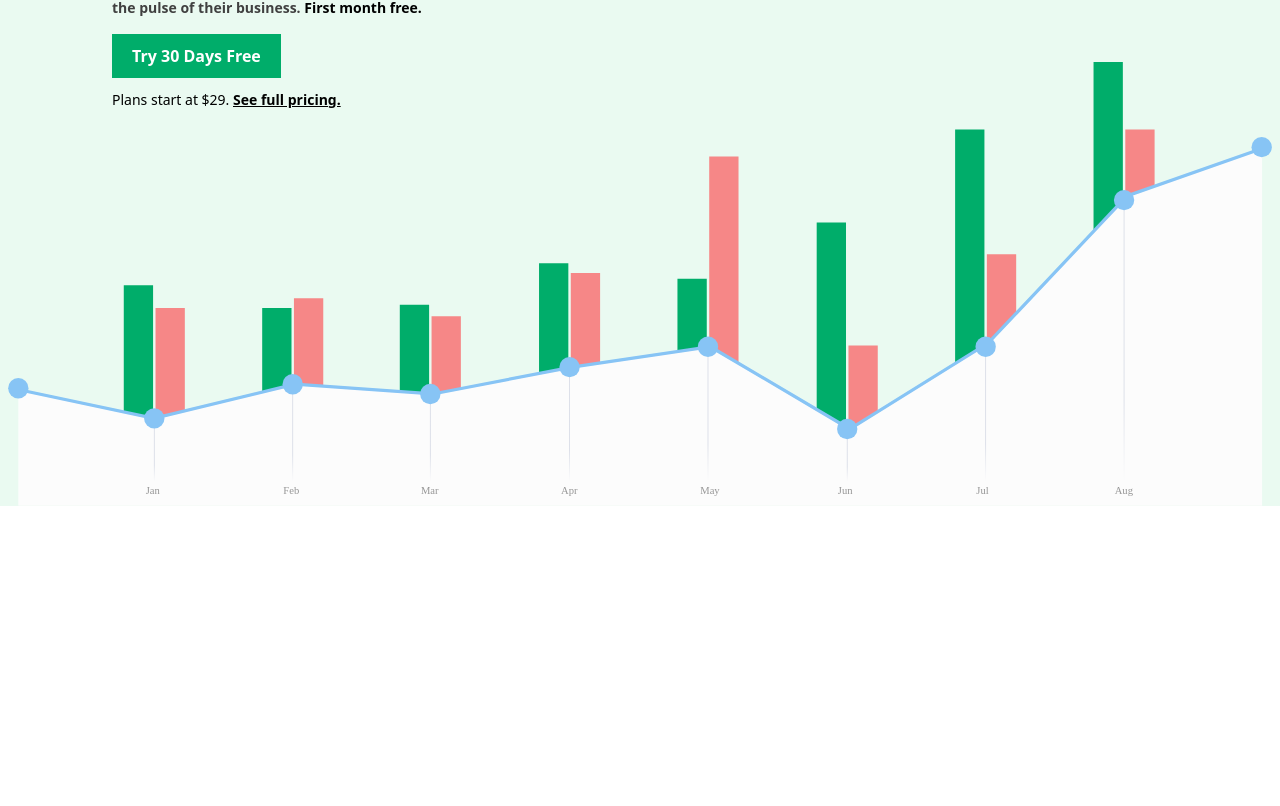
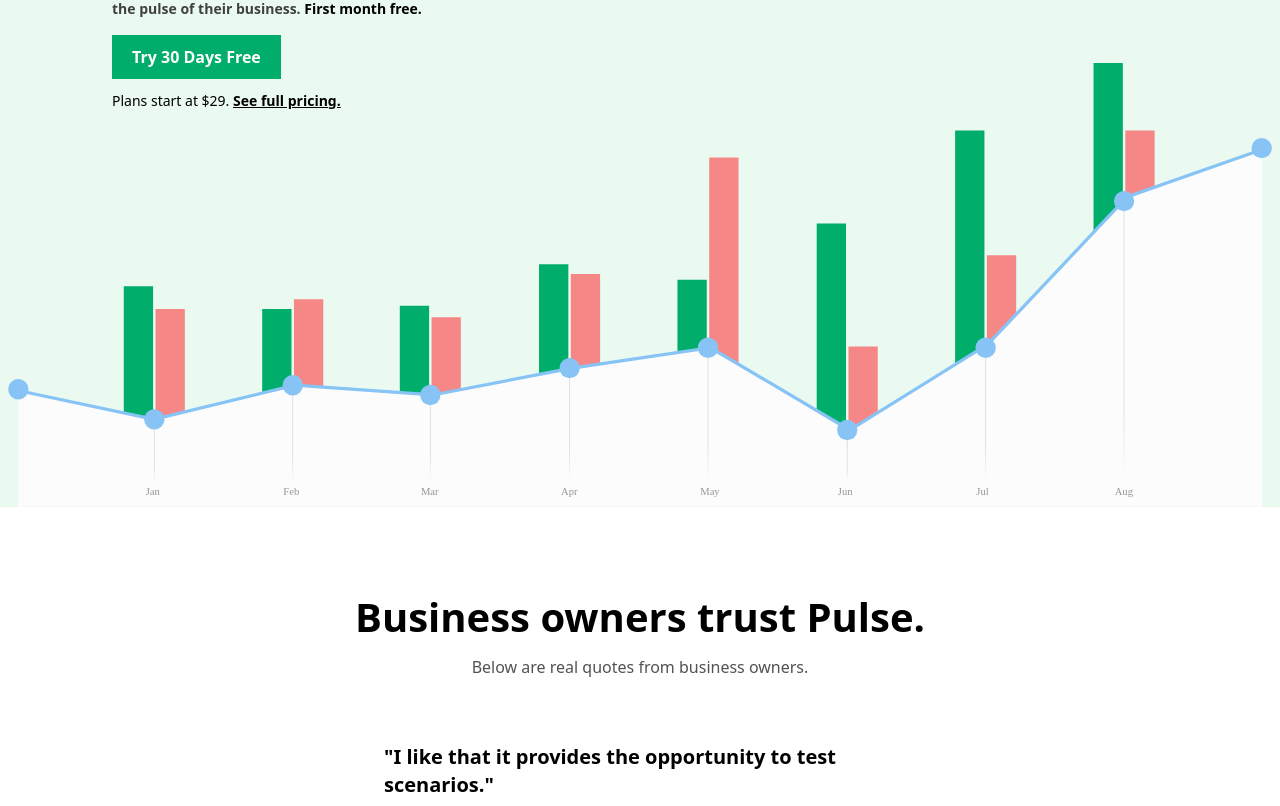
Before and after one commit to ShayokhShorfuddin/pulse, a React (Vite) app: page / in a window 1280 px wide. Shown: the part 291-1097 px from the top of the page. Before the commit the page ends 800 px from the top, so only its background shows below. Built offline with nearby package versions, Linux system fonts and the light colour scheme.

Commit message:
add testimonial section

```diff
--- a/src/App.tsx
+++ b/src/App.tsx
@@ -1,11 +1,13 @@
 import Hero from "./components/Hero";
 import Navbar from "./components/Navbar";
+import Testimonials from "./components/Testimonials";
 
 export default function App() {
 	return (
 		<>
 			<Navbar />
 			<Hero />
+			<Testimonials />
 		</>
 	);
 }
--- a/src/components/Navbar.tsx
+++ b/src/components/Navbar.tsx
@@ -7,7 +7,7 @@
 
 	return (
 		<header>
-			<nav className="relative flex justify-between items-center px-5 lg:px-[7rem] py-5 border-b-1 border-neutral-200 sm:border-b-0">
+			<nav className="relative flex justify-between items-center px-5 lg:px-[7rem] py-5 border-b-1 border-neutral-200 ">
 				<img src={PulseLogo} alt="Pulse logo" />
 
 				<HorizontalLinks />
--- /dev/null
+++ b/src/components/Testimonials.tsx
@@ -0,0 +1,58 @@
+interface QuoteItem {
+	quote: string;
+	text: string;
+}
+
+const quotes: QuoteItem[] = [
+	{
+		quote: "I like that it provides the opportunity to test scenarios.",
+		text: "You can quickly toggle income and expenses off and on to see what happens based on different scenarios to see how they impact your bottom line. When you can forecast your cash flow this quickly and easily, you're empowered to make smarter business decisions.",
+	},
+	{
+		quote: "Pulse shows me how to track cash flow the right way.",
+		text: "Stop stumbling your way through spreadsheets not knowing what you don't know. Pulse shows you a simple, easy to understand chart that answers the questions you have about your cash flow.",
+	},
+	{
+		quote: "It's easy to set up and understand.",
+		text: "Our user friendly design makes Pulse a breeze to set up and manage your cash flow. It's so easy that over half of our customers are able to use Pulse every day without it taking up too much of their time.",
+	},
+	{
+		quote:
+			"It used to take us hours to manually do in Excel what Pulse does out of the box.",
+		text: "If you're trying to manage your cash flow in systems that aren't specifically designed for that purpose, you're wasting the one resource more valuable than your cash, your time.",
+	},
+	{
+		quote: "I like the simplicity.",
+		text: "Pulse is meant to do one thing really well—cash flow management. No other product on the market is as focused on putting you in control of how cash moves in and out of your business.",
+	},
+	{
+		quote: "I like that Pulse is web-based.",
+		text: "You can access Pulse from any computer, any time. There's no software to install.",
+	},
+	{
+		quote: "I can connect it to my accounting software.",
+		text: "With our direct connection to QuickBooks Online, keeping your cash flow projections and your actual performance in sync is a breeze.",
+	},
+];
+
+export default function Testimonials() {
+	return (
+		<section className="mt-10 lg:mt-20 text-center px-5">
+			<p className="text-[clamp(1.3rem,4.2vw,2.5rem)] font-bold">
+				Business owners trust Pulse.
+			</p>
+			<p className="mt-1 sm:mt-2 text-neutral-600">
+				Below are real quotes from business owners.
+			</p>
+
+			<div className="flex flex-col items-center max-w-lg gap-y-20 mx-auto mt-16 text-left">
+				{quotes.map((quote) => (
+					<div key={quote.quote}>
+						<p className="text-xl font-bold">"{quote.quote}"</p>
+						<p className="mt-3 sm:text-lg text-neutral-600">{quote.text}</p>
+					</div>
+				))}
+			</div>
+		</section>
+	);
+}
```
